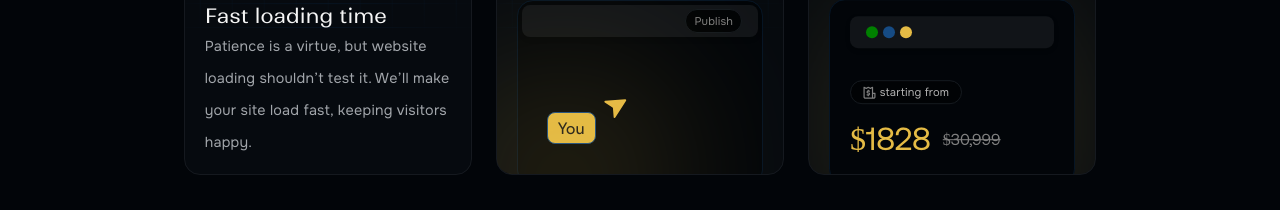
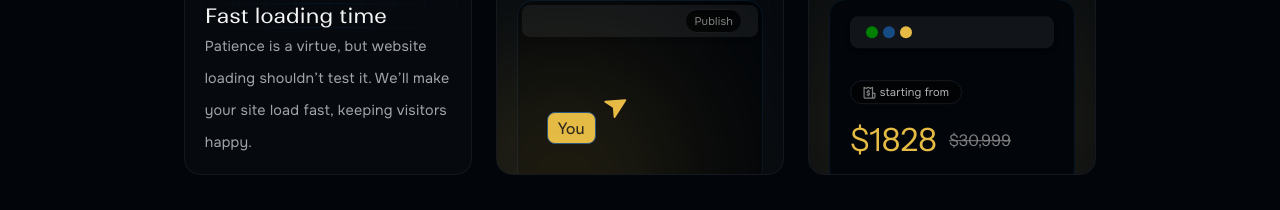
Before and after one commit to shady-cj/imperium, a React (Vite) app: page / in a window 1280 px wide. Shown: the part 2880-3090 px from the top of the page. Built offline with nearby package versions, Linux system fonts and the light colour scheme.

Commit message:
removing aeonik fonts

```diff
--- a/src/styles/_fonts.scss
+++ b/src/styles/_fonts.scss
@@ -177,12 +177,3 @@
     font-family: 'satoshi';
     src: url('/assets/fonts/satoshi/Satoshi-Variable.ttf') format('truetype');
 }
-
-
-// Aeonik
-
-
-@font-face {
-    font-family: 'aeonik-regular';
-    src: url('/assets/fonts/aeonik/aeoniktrial-regular.otf') format('opentype');
-}
--- a/src/styles/_variables.scss
+++ b/src/styles/_variables.scss
@@ -1,3 +1,4 @@
+@import url('https://fonts.googleapis.com/css2?family=Instrument+Sans:ital,wght@0,400..700;1,400..700&family=Inter:wght@100..900&display=swap');
 $primary_font_regular: 'Ranade-Regular';
 $primary_font_medium: 'Ranade-Medium';
 $secondary_font_regular: 'Onest-Regular';
@@ -9,4 +10,4 @@
 $tertiary_color_tint: #BED8F4;
 $tertiary_dark_color: #141310;
 $satoshi: 'satoshi';
-$aeonik_regular: 'aeonik-regular'
+$aeonik_regular: "Instrument Sans", sans-serif;
```
Also changed, not shown: public/assets/fonts/aeonik/aeoniktrial-regular.otf (deleted).
